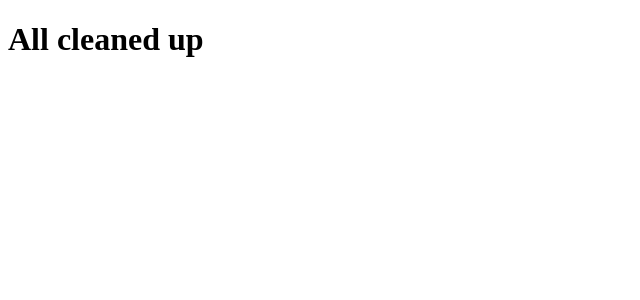
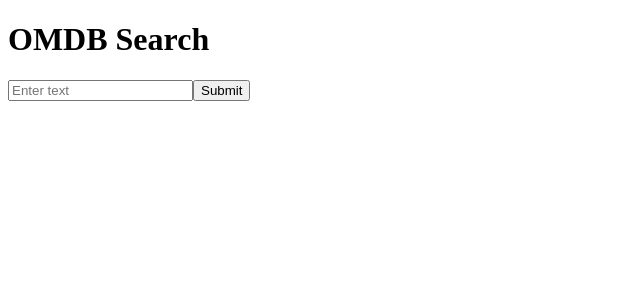
Before and after one commit to peelar/omdb-search, a React (Create React App) app: page / in a window 1280 px wide. Shown: the top 300 px of the page, without its empty margins (0-640 px from the left). Built offline with nearby package versions, Linux system fonts and the light colour scheme.

Commit message:
add: import Search to App

```diff
--- a/src/App.tsx
+++ b/src/App.tsx
@@ -1,9 +1,12 @@
-function App() {
+import Search from "./components/Search/Search";
+
+const App = () => {
   return (
     <div className="App">
-      <h1>All cleaned up</h1>
+      <h1>OMDB Search</h1>
+      <Search />
     </div>
   );
-}
+};
 
 export default App;
```
